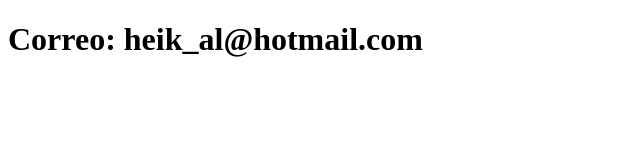
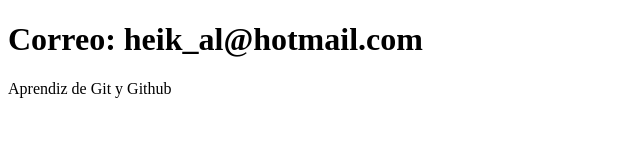
Before and after one commit to heik14/sistema-de-registro, a plain HTML site: page contacto.html in a window 1280 px wide. Shown: the whole page, without its empty margins (0-640 px from the left). Drawn offline with Linux system fonts and the light colour scheme.

Commit message:
Actualiza contacto

```diff
--- a/contacto.html
+++ b/contacto.html
@@ -7,5 +7,6 @@
 </head>
 <body>
     <h1>Correo: heik_al@hotmail.com</h1>
+    <p>Aprendiz de Git y Github</p>
 </body>
 </html>
```
